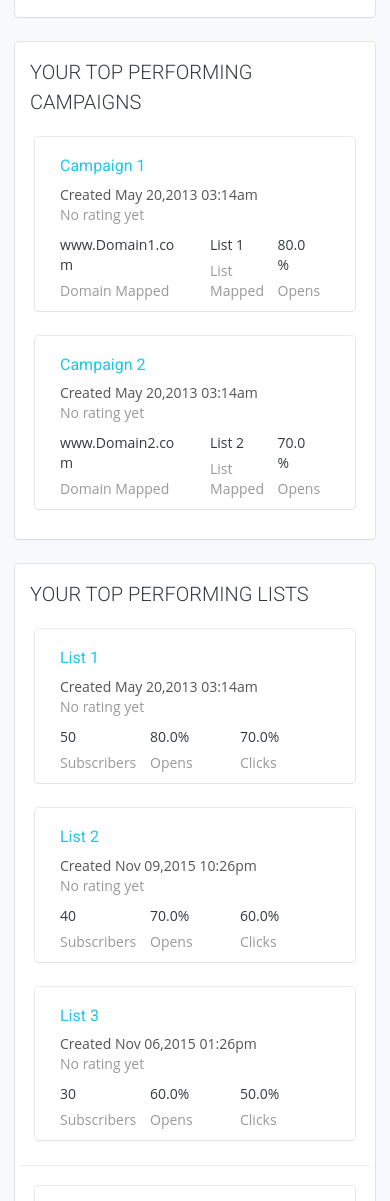
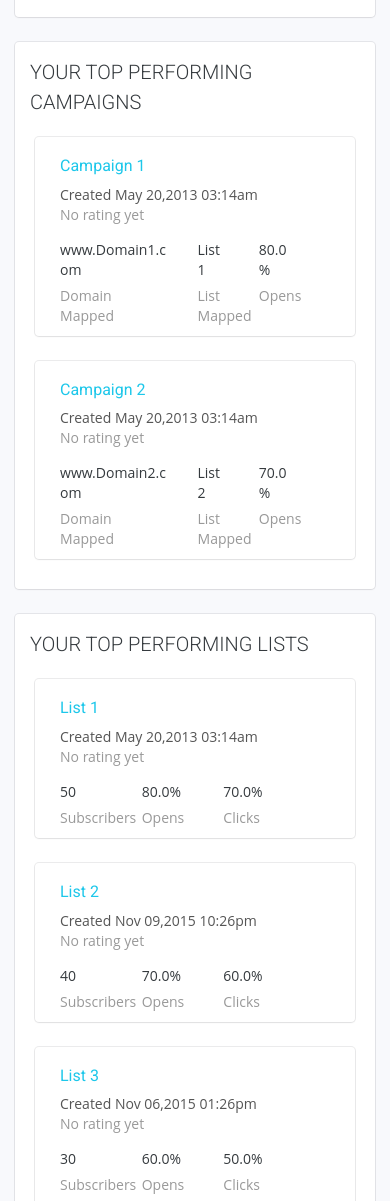
Before and after one commit to ameyagd/dp-2a-54-espmain, a PHP site: page /dp-2a-54-espmain/ in a window 390 px wide. Shown: the part 1399-2600 px from the top of the page. Run offline with PHP 8.4, Linux system fonts and the light colour scheme; some libraries are stand-ins or nearby versions.

Commit message:
responsive design changes to campaigns and dashboard

```diff
--- a/assets/css/main.css
+++ b/assets/css/main.css
@@ -233,11 +233,16 @@ div#zclip-ZeroClipboardMovie_1{bottom:0 !important}
 .popCreativeImage{width: 100%}
 
 .absRight{position: absolute;right: 5%}
+@media not all and (min-width: 1300px){
+    .campaignTitleRes{width: 91.66666667%}
+    .campaignFullRes{width: 91.66666667%; margin-left: 13px; margin-top: 15px}
+    .listStats.campaignFullRes{margin-left: 0}
+}
+@media not all and (min-width: 992px){
 
-@media not all and (min-width: 992px){
-    .campaignFullRes{margin-top: 20px;margin-left: 13px}
 }
 /*----------------------CREATE CAMPAIGN--------------------*/
+.createCampaignForm{padding-bottom: 100px}
 .createCampaignForm .posRel{padding:0 15px 20px 15px}
 .bootstrap-datetimepicker-widget.dropdown-menu{opacity:1 !important;visibility:visible !important}
 
--- a/campaigns.php
+++ b/campaigns.php
@@ -65,7 +65,7 @@
                                             <div class="pull-left">
                                                 <input type="checkbox" id="list<?php echo $checkID; ?>Check" name="list<?php echo $checkID; ?>Check" ><label for="list<?php echo $checkID; ?>Check"><span></span></label>
                                             </div>
-                                            <div class="col-md-5 col-sm-11 col-xs-11">
+                                            <div class="col-md-5 col-sm-11 col-xs-11 campaignTitleRes">
                                                 <h5><a href="#"><?php echo $value['info']['camp_name']; ?> </a></h5>
                                                 <span class="listCreatedOn"><b>Created On:</b> <?php echo $value['info']['created_on']; ?></span>
                                                 <span class="listCreatedBy"><b>Created By:</b> <?php echo $value['info']['created_by']; ?></span>
--- a/index.php
+++ b/index.php
@@ -94,12 +94,12 @@
                                 <div class="topPerformingCampaignWrap">
                                     <div class="card clearfix">
                                         <div class="listDetails clearfix">
-                                            <div class="col-md-7">
+                                            <div class="col-md-7 campaignTitleRes">
                                                 <h5><a href="#">Campaign 1</a></h5>
                                                 <span class="listCreatedOn">Created May 20,2013 03:14am</span>
                                                 <span class="listRating">No rating yet</span>
                                             </div>
-                                            <div class="col-md-5 listStats">
+                                            <div class="col-md-5 listStats campaignFullRes">
                                                 <div class="col-sm-5 col-xs-6">
                                                     <span class="listOpens">www.Domain1.com</span>
                                                     <span class="listLabel">Domain Mapped</span>
@@ -117,12 +117,12 @@
                                     </div>
                                     <div class="card clearfix">
                                         <div class="listDetails clearfix">
-                                            <div class="col-md-7">
+                                            <div class="col-md-7 campaignTitleRes">
                                                 <h5><a href="#">Campaign 2</a></h5>
                                                 <span class="listCreatedOn">Created May 20,2013 03:14am</span>
                                                 <span class="listRating">No rating yet</span>
                                             </div>
-                                            <div class="col-md-5 listStats">
+                                            <div class="col-md-5 listStats campaignFullRes">
                                                 <div class="col-sm-5 col-xs-6">
                                                     <span class="listOpens">www.Domain2.com</span>
                                                     <span class="listLabel">Domain Mapped</span>
@@ -150,12 +150,12 @@
                                 <div class="topPerformingListsWrap">
                                     <div class="card clearfix">
                                         <div class="listDetails clearfix">
-                                            <div class="col-md-7">
+                                            <div class="col-md-7 campaignTitleRes">
                                                 <h5><a href="#">List 1</a></h5>
                                                 <span class="listCreatedOn">Created May 20,2013 03:14am</span>
                                                 <span class="listRating">No rating yet</span>
                                             </div>
-                                            <div class="col-md-5 listStats">
+                                            <div class="col-md-5 listStats campaignFullRes">
                                                 <div class="col-xs-4">
                                                     <span class="listSubs">50</span>
                                                     <span class="listLabel">Subscribers</span>
@@ -173,12 +173,12 @@
                                     </div>
                                     <div class="card clearfix">
                                         <div class="listDetails clearfix">
-                                            <div class="col-md-7">
+                                            <div class="col-md-7 campaignTitleRes">
                                                 <h5><a href="#">List 2</a></h5>
                                                 <span class="listCreatedOn">Created Nov 09,2015 10:26pm</span>
                                                 <span class="listRating">No rating yet</span>
                                             </div>
-                                            <div class="col-md-5 listStats">
+                                            <div class="col-md-5 listStats campaignFullRes">
                                                 <div class="col-xs-4">
                                                     <span class="listSubs">40</span>
                                                     <span class="listLabel">Subscribers</span>
@@ -196,12 +196,12 @@
                                     </div>
                                     <div class="card clearfix">
                                         <div class="listDetails clearfix">
-                                            <div class="col-md-7">
+                                            <div class="col-md-7 campaignTitleRes">
                                                 <h5><a href="#">List 3</a></h5>
                                                 <span class="listCreatedOn">Created Nov 06,2015 01:26pm</span>
                                                 <span class="listRating">No rating yet</span>
                                             </div>
-                                            <div class="col-md-5 listStats">
+                                            <div class="col-md-5 listStats campaignFullRes">
                                                 <div class="col-xs-4">
                                                     <span class="listSubs">30</span>
                                                     <span class="listLabel">Subscribers</span>
```
